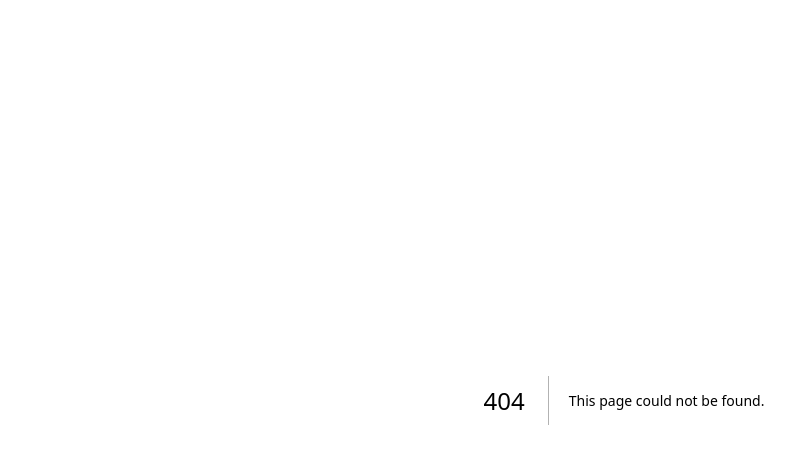
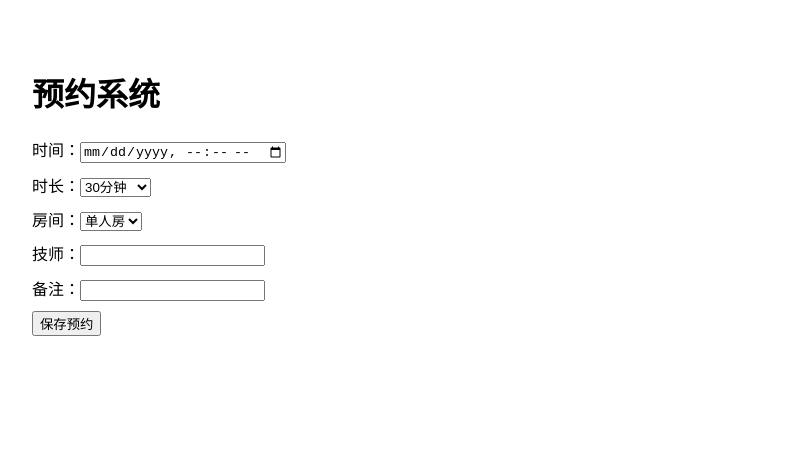
Before and after one commit to cybercai003-ship-it/A1-massage-system, a Next.js app: page /app/booking in a window 1280 px wide. Before the commit this address had no page. Shown: the top 464 px of the page, without its empty margins (16-811 px from the left). Built offline with nearby package versions, Linux system fonts and the light colour scheme.

Commit message:
Create page.js

```diff
--- /dev/null
+++ b/app/app/booking/page.js
@@ -0,0 +1,63 @@
+"use client";
+import { useState } from "react";
+
+export default function BookingPage() {
+  const [form, setForm] = useState({
+    time: "",
+    duration: "60",
+    room: "single",
+    therapist: "",
+    note: "",
+  });
+
+  const handleChange = (e) => {
+    setForm({ ...form, [e.target.name]: e.target.value });
+  };
+
+  const handleSubmit = () => {
+    alert("预约已保存（下一步我们会接入数据库）");
+    console.log(form);
+  };
+
+  return (
+    <div style={{ padding: 40 }}>
+      <h1>预约系统</h1>
+
+      <div style={{ marginBottom: 10 }}>
+        时间：
+        <input type="datetime-local" name="time" onChange={handleChange} />
+      </div>
+
+      <div style={{ marginBottom: 10 }}>
+        时长：
+        <select name="duration" onChange={handleChange}>
+          <option value="30">30分钟</option>
+          <option value="45">45分钟</option>
+          <option value="60">60分钟</option>
+          <option value="90">90分钟</option>
+          <option value="120">120分钟</option>
+        </select>
+      </div>
+
+      <div style={{ marginBottom: 10 }}>
+        房间：
+        <select name="room" onChange={handleChange}>
+          <option value="single">单人房</option>
+          <option value="couple">夫妻房</option>
+        </select>
+      </div>
+
+      <div style={{ marginBottom: 10 }}>
+        技师：
+        <input name="therapist" onChange={handleChange} />
+      </div>
+
+      <div style={{ marginBottom: 10 }}>
+        备注：
+        <input name="note" onChange={handleChange} />
+      </div>
+
+      <button onClick={handleSubmit}>保存预约</button>
+    </div>
+  );
+}
```
